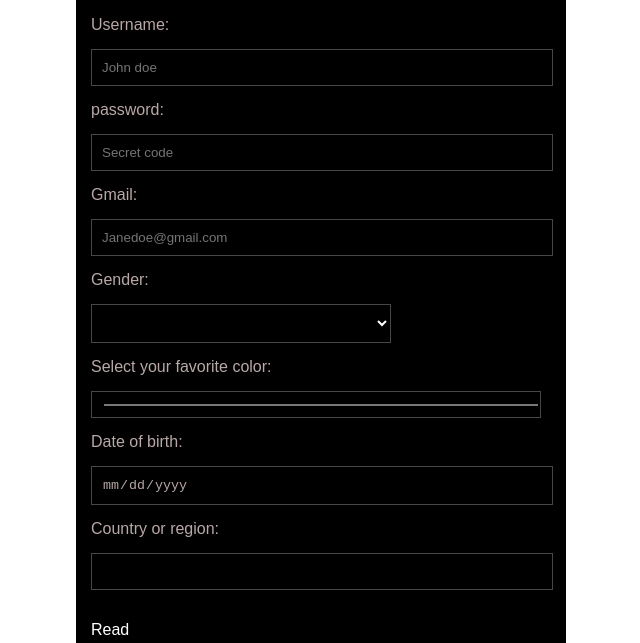
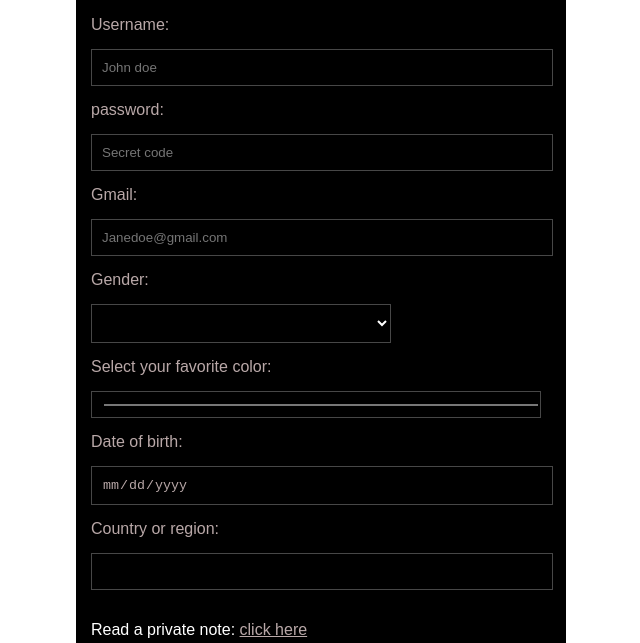
Before and after one commit to collinswebdev/signup-, a plain HTML site: page index.html in a window 1280 px wide. Shown: the part 79-722 px from the top of the page, without its empty margins (319-959 px from the left). Drawn offline with Linux system fonts and the light colour scheme.

```diff
--- a/index.html
+++ b/index.html
@@ -29,7 +29,7 @@
       <label for="country">Country or region:</label>
       <input type="text" placeholder="" id="country" />
       <div>
-        <p class="checkbox p">
+        <p class=" p">
           Read a private note: <a href="#" target="_blank">click here</a>
         </p>
         <br />
```
